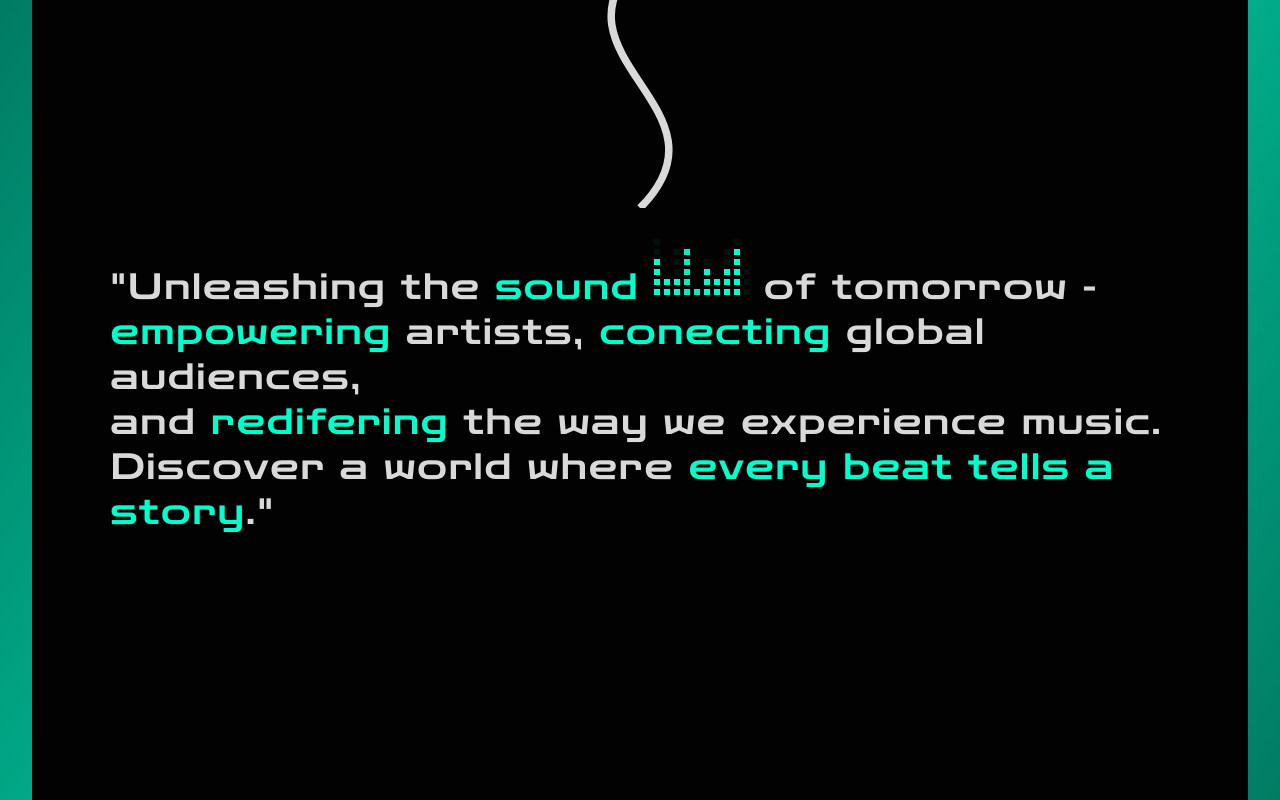
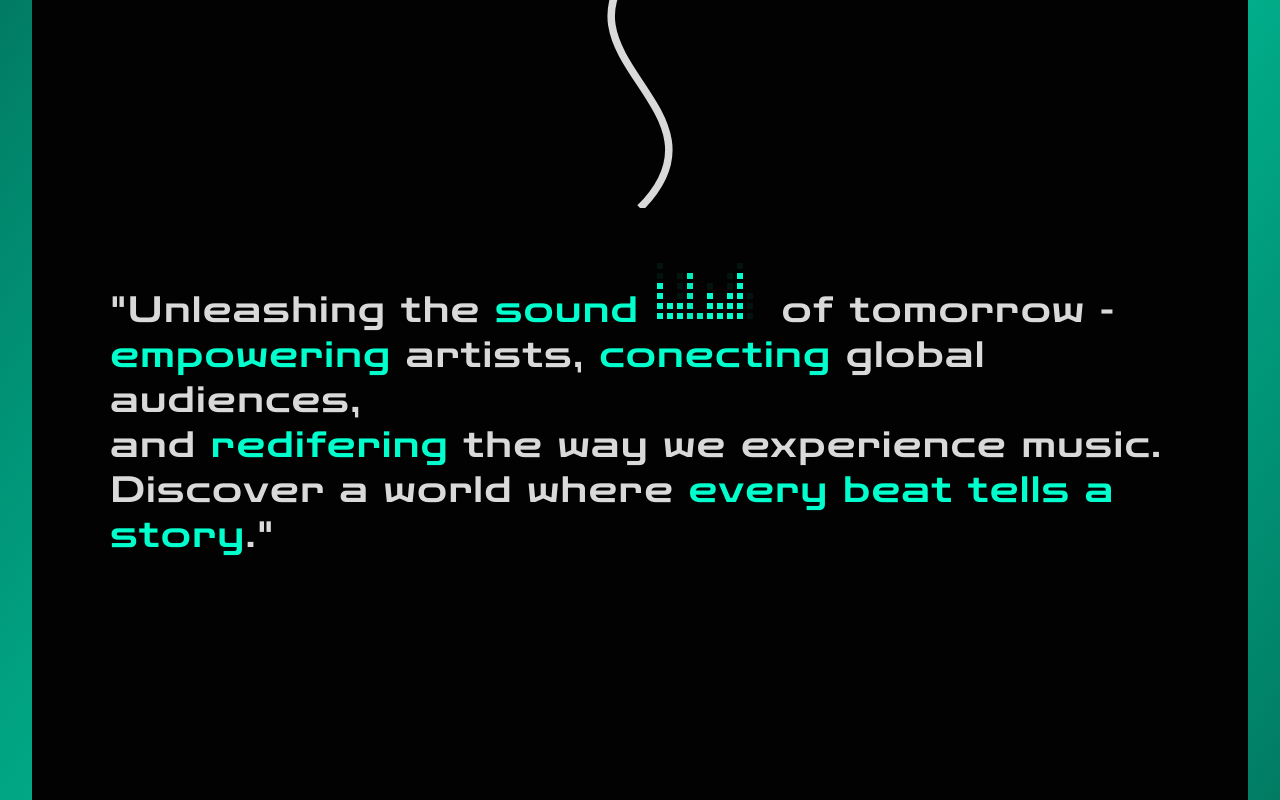
Before and after one commit to AzzADesigns/In-Audio, a React (Vite) app in the folder AzzAudio/: page / in a window 1280 px wide. Shown: the part 1169-1969 px from the top of the page. Built offline with nearby package versions, Linux system fonts and the light colour scheme; a web font is replaced by a local one.

Commit message:
alineamiento del efecto

```diff
--- a/AzzAudio/src/components/main/layaout-main/sectionText/Text.tsx
+++ b/AzzAudio/src/components/main/layaout-main/sectionText/Text.tsx
@@ -5,7 +5,7 @@ export const Text = () => {
     return (
         <div className="w-full 2xl h-96  flex-center bg-primary  text-tertiary md:text-2xl lg:text-4xl xl:text-4xl 2xl:text-5xl font-dots ">
             <p className="leading-tight tracking-wider">
-                "Unleashing the <span className="text-secundary mr-24">sound <Music/></span>  of tomorrow - <br/>
+                "Unleashing the <span className="text-secundary inline-flex w-fit items-end gap-2">sound <Music/></span>  of tomorrow - <br/>
                 <span className="text-secundary">empowering</span> artists, <span className="text-secundary">conecting</span> global audiences, <br/>
                 and <span className="text-secundary">redifering</span> the way we experience music.<br/>
                 Discover a world where <span className="text-secundary">every beat tells a story</span>."
--- a/AzzAudio/src/components/main/layaout-main/uiEffects/musicEffect/CubeGrid.tsx
+++ b/AzzAudio/src/components/main/layaout-main/uiEffects/musicEffect/CubeGrid.tsx
@@ -18,7 +18,7 @@ export const CubeGrid = () => {
     console.log("render")
     return (
         <div
-            className="grid  absolute  self-end overflow-hidden"
+            className="grid w-fit h-fit"
             style={{
                 gridTemplateColumns: `repeat(${cols}, 10px)`,
                 gridTemplateRows: `repeat(${rows}, 10px)`,
--- a/AzzAudio/src/components/main/layaout-main/uiEffects/musicEffect/Music.tsx
+++ b/AzzAudio/src/components/main/layaout-main/uiEffects/musicEffect/Music.tsx
@@ -2,7 +2,7 @@ import { CubeGrid } from "./CubeGrid"
 
 export const Music = () => {
     return (
-        <div className="inline-flex  gap-2 items-end">
+        <div className="inline-flex  gap-2 items-end p-2.5">
             <CubeGrid />
 
         </div>
```
